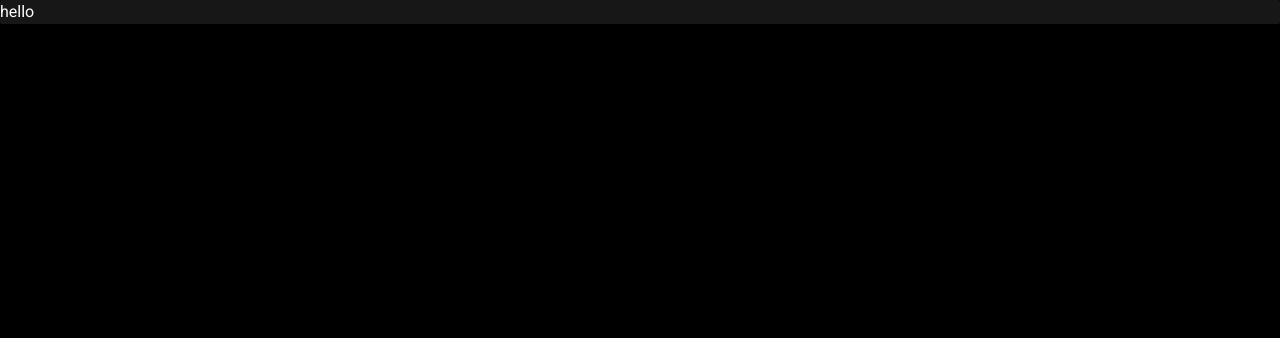
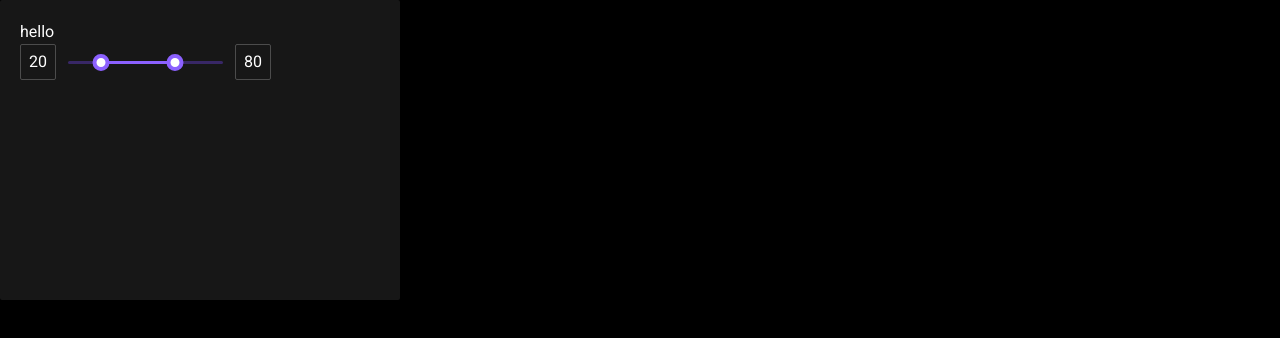
Before and after one commit to hellpains/flashcardss, a React (Vite) app: page / in a window 1280 px wide. Shown: the top 338 px of the page. Built offline with nearby package versions, Linux system fonts and the light colour scheme.

Commit message:
add slider

```diff
--- a/package.json
+++ b/package.json
@@ -14,6 +14,7 @@
   },
   "dependencies": {
     "@fontsource/roboto": "^5.0.8",
+    "@radix-ui/react-slider": "^1.1.2",
     "react": "^18.2.0",
     "react-dom": "^18.2.0"
   },
--- a/src/App.tsx
+++ b/src/App.tsx
@@ -1,9 +1,18 @@
+import { useState } from 'react'
+
 import { Card } from '@/components/ui/card'
 
+import { Slider } from './components/ui/slider'
+
 export function App() {
+  const [value, setValue] = useState([20, 80])
+
   return (
     <div>
-      <Card>hello</Card>
+      <Card style={{ height: '300px', padding: '20px', width: '400px' }}>
+        hello
+        <Slider max={112} onValueChange={setValue} value={value} />
+      </Card>
     </div>
   )
 }
--- /dev/null
+++ b/src/components/ui/slider/index.ts
@@ -0,0 +1 @@
+export * from './slider'
--- /dev/null
+++ b/src/components/ui/slider/slider.module.scss
@@ -0,0 +1,61 @@
+.slider {
+  display: flex;
+  gap: 12px;
+  align-items: center;
+}
+
+.root {
+  touch-action: none;
+  user-select: none;
+
+  position: relative;
+
+  display: flex;
+  align-items: center;
+  justify-content: center;
+
+  width: 155px;
+  height: 30px;
+}
+
+.track {
+  position: relative;
+
+  flex-grow: 1;
+
+  height: 3px;
+
+  background-color: var(--color-accent-900);
+  border-radius: 9999px;
+}
+
+.range {
+  position: absolute;
+  height: 100%;
+  background-color: var(--color-accent-500);
+  border-radius: 9999px;
+}
+
+.thumb {
+  display: block;
+
+  width: 17px;
+  height: 17px;
+
+  background-color: white;
+  border: 4px solid var(--color-accent-500);
+  border-radius: 10px;
+  box-shadow: 0 2px 10px var(--black-a7);
+}
+
+.value {
+  display: flex;
+  align-items: center;
+  justify-content: center;
+
+  width: 36px;
+  height: 36px;
+
+  border: 1px solid var(--color-dark-300);
+  border-radius: 2px;
+}
--- /dev/null
+++ b/src/components/ui/slider/slider.tsx
@@ -0,0 +1,43 @@
+import { ComponentPropsWithoutRef, ElementRef, forwardRef, useEffect } from 'react'
+
+import * as RadixSlider from '@radix-ui/react-slider'
+
+import s from './slider.module.scss'
+
+const Slider = forwardRef<
+  ElementRef<typeof RadixSlider.Root>,
+  Omit<ComponentPropsWithoutRef<typeof RadixSlider.Root>, 'value'> & {
+    value?: (number | undefined)[]
+  }
+>(({ className, max, onValueChange, value, ...props }, ref) => {
+  useEffect(() => {
+    if (value?.[1] === undefined || value?.[1] === null) {
+      onValueChange?.([value?.[0] ?? 0, max ?? 0])
+    }
+  }, [max, value, onValueChange])
+
+  return (
+    <div className={s.slider}>
+      <span className={s.value}>{value?.[0]}</span>
+      <RadixSlider.Root
+        className={s.root}
+        max={max}
+        onValueChange={onValueChange}
+        ref={ref}
+        {...props}
+        value={[value?.[0] ?? 0, value?.[1] ?? max ?? 0]}
+      >
+        <RadixSlider.Track className={s.track}>
+          <RadixSlider.Range className={s.range} />
+        </RadixSlider.Track>
+        <RadixSlider.Thumb className={s.thumb} />
+        <RadixSlider.Thumb className={s.thumb} />
+      </RadixSlider.Root>
+      <span className={s.value}>{value?.[1]}</span>
+    </div>
+  )
+})
+
+Slider.displayName = RadixSlider.Root.displayName
+
+export { Slider }
```
Also changed, not shown: 2 other files (tests, documents, lock files or other folders).
